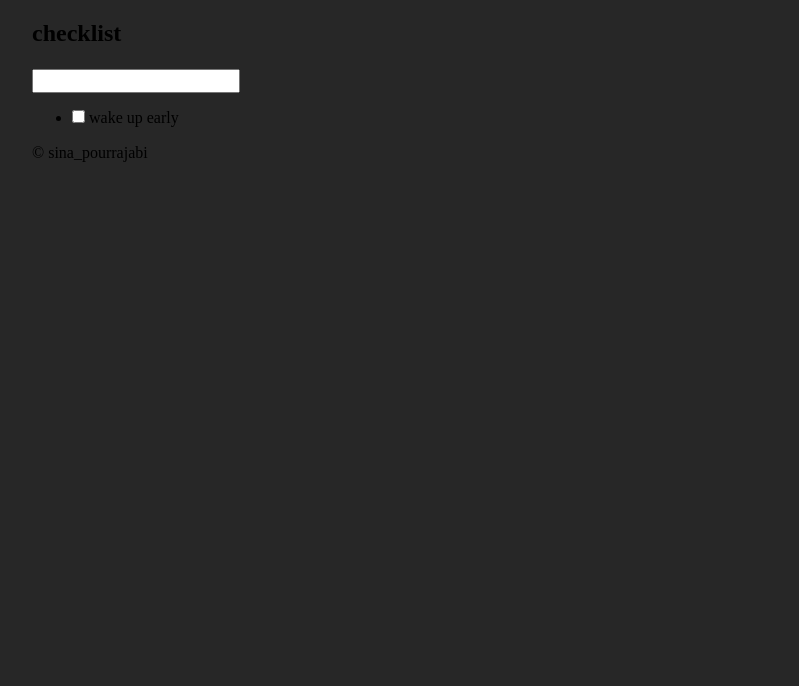
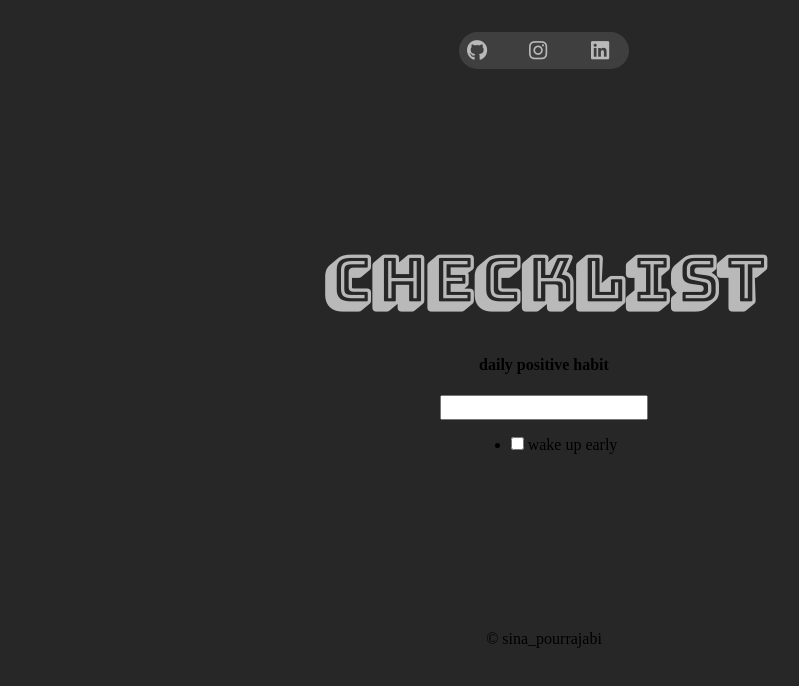
Before and after one commit to SinaPrj-web/Todo-App-, a plain HTML site: page index.html in a window 1280 px wide. Shown: the whole page, without its empty margins (96-895 px from the left). Drawn offline with Linux system fonts and the light colour scheme.

Commit message:
add fonts and handle part of main

```diff
--- a/index.html
+++ b/index.html
@@ -12,14 +12,16 @@
      <div class="container">
     <section class="header">
         <div class="social-media">
-
+            <i class="fa-brands fa-github"></i>
+            <i class="fa-brands fa-instagram"></i>
+            <i class="fa-brands fa-linkedin"></i>
         </div>
     </section>
 
     <!-- Main -->
     <section class="main">
         <h2 class="title">checklist</h2>
-        <h4 class="habit-title"></h4>
+        <h4 class="habit-title">daily positive habit</h4>
         <div class="input-container">
             <input id="input" type="text">
         </div>
@@ -40,5 +42,6 @@
     </div>
 
     <script src="script.js"></script>
+    <script src="https://kit.fontawesome.com/867ed0792a.js" crossorigin="anonymous"></script>
 </body>
 </html>
--- a/styles/style.css
+++ b/styles/style.css
@@ -2,6 +2,15 @@
     --main-bg : #272727;
     --card-bg : #3F3F3F;
     --text-color : #B9B9B9;
+    --hover-color: #E0E0E0;
+}
+@font-face {
+    font-family: meow;
+    src: url(../fonts/MeowScript-Regular.ttf);
+}
+@font-face {
+    font-family: BungeeShade;
+    src: url(../fonts/BungeeShade-Regular.ttf);
 }
 body {
     background-color: var(--main-bg);
@@ -10,19 +19,52 @@ body {
 .container {
     width: 80%;
     margin: 0 auto;
+    display: flex;
+    flex-direction: column;
+    align-items: center;
+    justify-content: center;
+    gap: 10rem;
 }
 
 .header{
 
 }
+
 .social-media{
-
+    display: inline-flex;
+    justify-content: center;
+    align-items: center;
+    margin-top: 2rem;
+    gap: 2rem;
+    background-color: var(--card-bg);
+    padding: 0.5rem;
+    border-radius: 30px;
+}
+.social-media i {
+    display: block;
+    width: 30px;
+    height: auto;
+    color: var(--text-color);
+    font-size: 1.3rem;
+    cursor: pointer;
+    transition: all 0.15s ease-in;
+}
+.social-media i:hover{
+    color: var(--hover-color);
+    transform: scale(1.2);
 }
 .main{
-
+    display: flex
+;
+    flex-direction: column;
+    align-items: center;
+    justify-content: center;
 }
 .title{
-
+    color: var(--text-color);
+    font-size: 4rem;
+    margin: 1rem;
+    font-family: BungeeShade;
 }
 .habit-title{
 
```
Also changed, not shown: fonts/BungeeShade-Regular.ttf (added), fonts/MeowScript-Regular.ttf (added).
